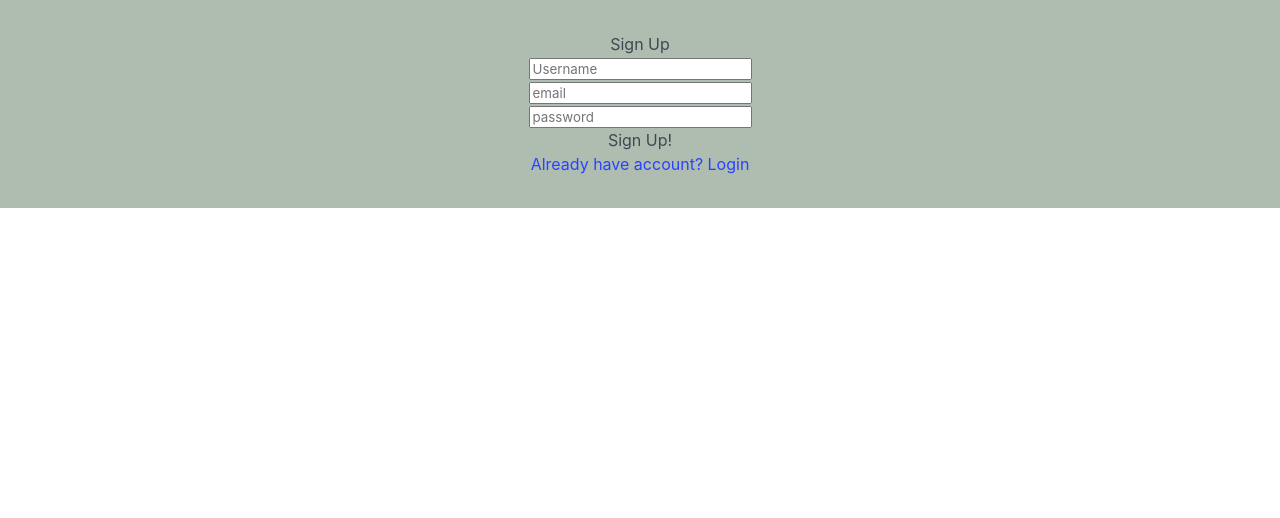
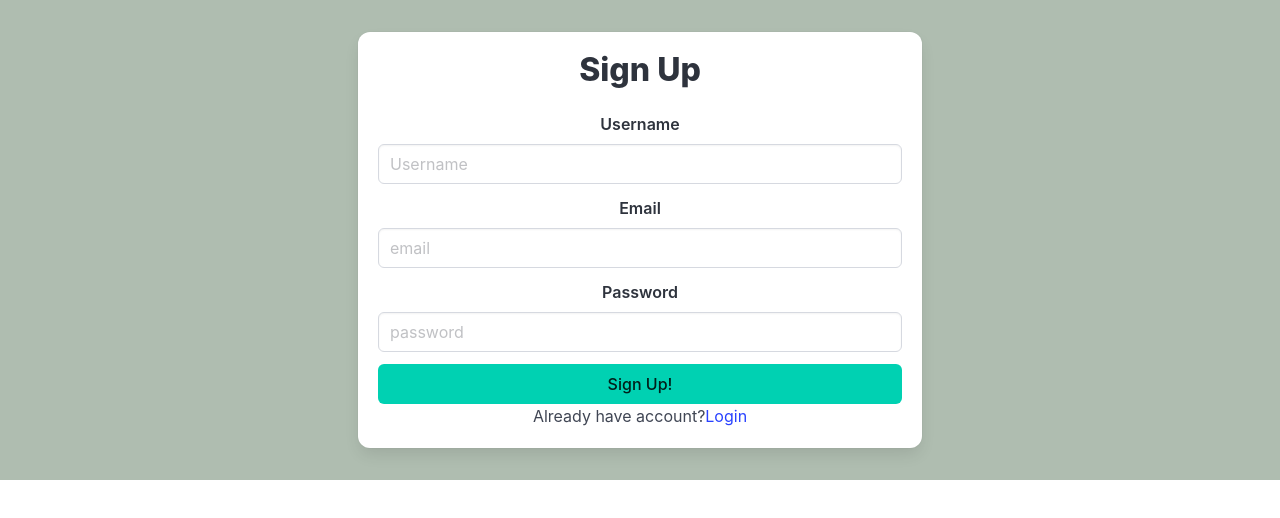
Before and after one commit to shouq3s/healthyFoods-frontend, a React (Vite) app: page /signup in a window 1280 px wide. Shown: the top 518 px of the page. Built offline with nearby package versions, Linux system fonts and the light colour scheme; no server answers.

Commit message:
add bulma css to sign up page

```diff
--- a/package.json
+++ b/package.json
@@ -11,7 +11,7 @@
   },
   "dependencies": {
     "axios": "^1.9.0",
-    "bootstrap": "^5.3.5",
+    "bootstrap": "^5.3.6",
     "bulma": "^1.0.4",
     "react": "^19.1.0",
     "react-dom": "^19.1.0",
--- a/src/pages/Signup.jsx
+++ b/src/pages/Signup.jsx
@@ -22,45 +22,62 @@ function Signup() {
         } catch (err) {
             console.log(err)
         }
-
     }
-
     return (
-        <div>
-            <h1>Sign Up </h1>
+        <div className="container">
+        <div className="columns is-centered">
+          <div className="column is-half">
+            <div className="box">
+            <h1 className="title has-text-centered ">Sign Up </h1>
             <form onSubmit={handleSubmit}>
-                <div>
+                <div className="field">
+                <label className="label">Username</label>
                     <input
+                        className="input"
                         type='text'
                         placeholder='Username'
                         name='username'
+                        required
                         onChange={event => setUsername(event.target.value)}
                         value={username}
                     />
                 </div>
-                <div>
+                <div className="field" >
+                <label className="label">Email</label>
                     <input
+                        className="input"
                         type='email'
                         placeholder='email'
                         name='email'
+                        required
                         onChange={event => setEmail(event.target.value)}
                         value={email}
                     />
                 </div>
-                <div>
+                <div  className="field">
+                <label className="label">Password</label>
                     <input
+                        className="input"
                         type='password'
                         placeholder='password'
                         name='password'
+                        required
                         onChange={event => setPassword(event.target.value)}
                         value={password}
                     />
                 </div>
+                <div className="field">
+                <button className="button is-primary is-fullwidth" type='submit'>Sign Up!</button>
 
-                <button type='submit'>Sign Up!</button>
+                </div>
             </form>
-            <Link to='/login'>Already have account? Login</Link>
+            <div className="has-text-centered ">Already have account?
+            <Link to='/login' className="is-link">Login</Link>
+            </div>
         </div>
+      </div>
+    </div>
+</div>
     )
 }
 
```
Also changed, not shown: 1 other file (tests, documents, lock files or other folders).
